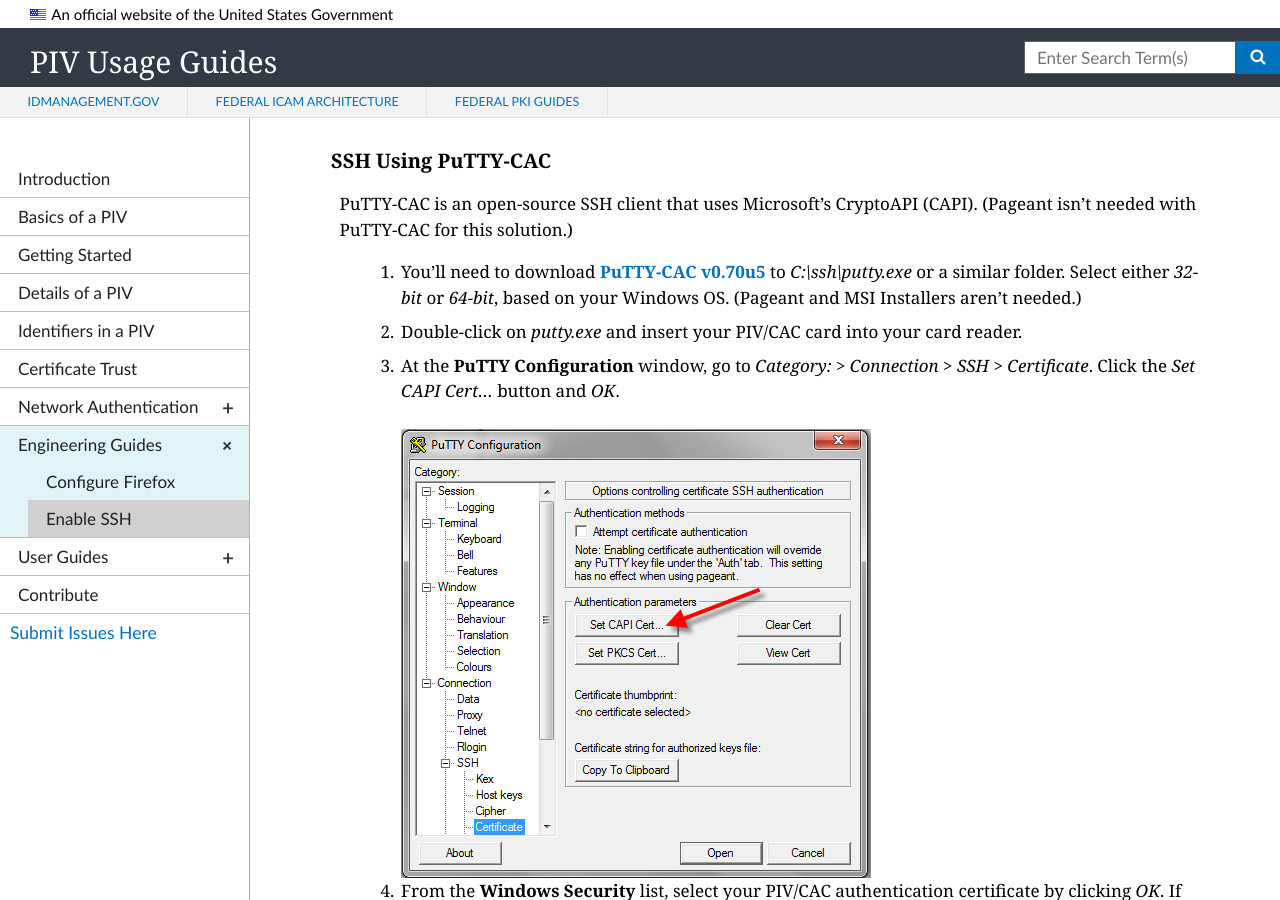
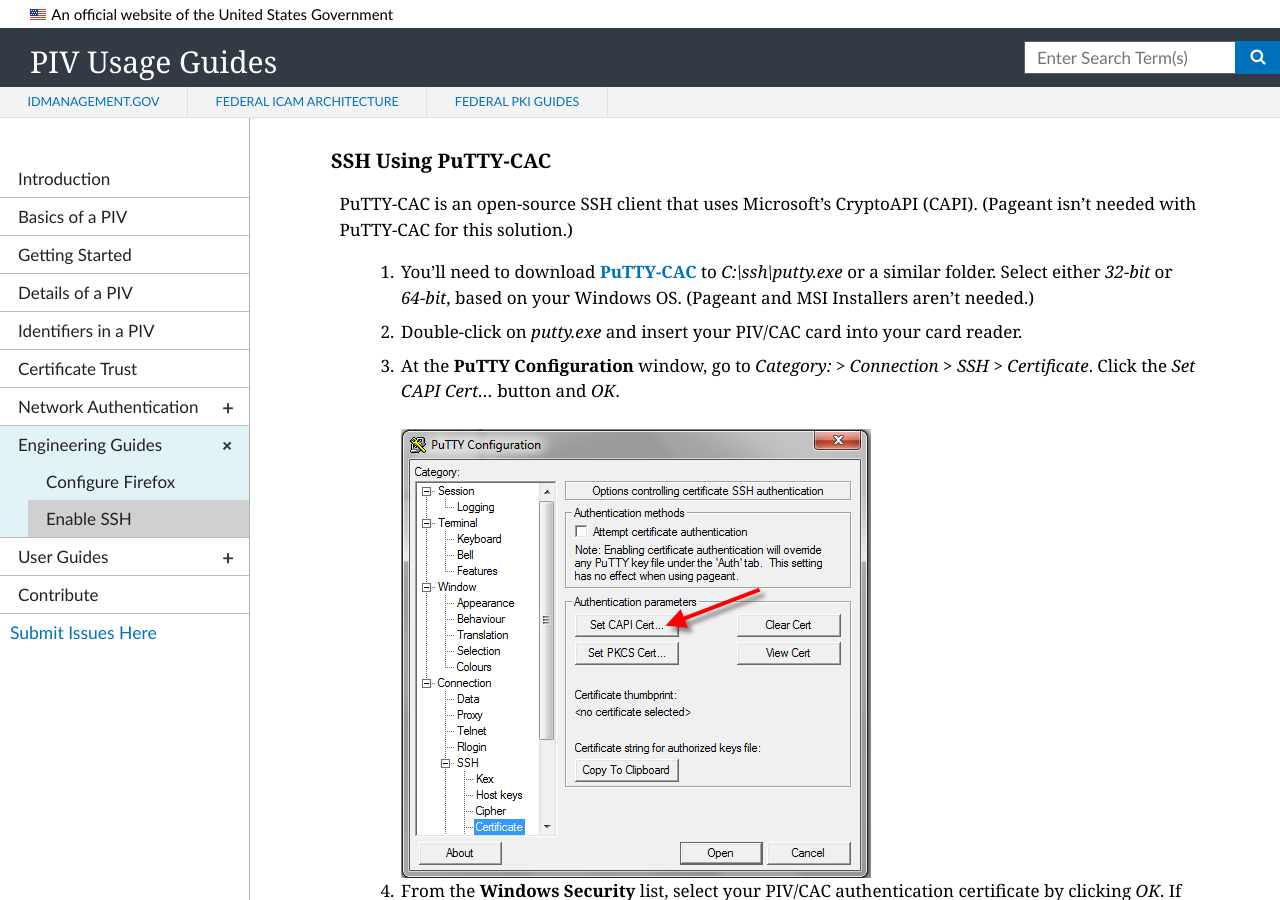
Before and after one commit to GSA/piv-guides, a Jekyll site: the page built from _engineering/02_ssh.md, in a window 1280 px wide and 900 px high, scrolled down 939 px. Built offline with Jekyll 4.4.1, drawn with Linux system fonts in a browser that asks for light colours; nearby versions of some CDN libraries; library files that are not in the unit come from our copies; a script that is not in the unit is left out.

Commit message:
Remove PuTTY CAC Specific Version Reference
- PuTTY CAC 0.71 has been released and contains security updates.  Removed specific version reference to ensure users are being advised to download the latest, most secure version.

```diff
--- a/_engineering/02_ssh.md
+++ b/_engineering/02_ssh.md
@@ -29,7 +29,7 @@
 ### SSH Using PuTTY-CAC
 
 PuTTY-CAC is an open-source SSH client that uses Microsoft's CryptoAPI (CAPI). (Pageant isn't needed with PuTTY-CAC for this solution.)
-1. You'll need to download [**PuTTY-CAC v0.70u5**](https://www.github.com/NoMoreFood/putty-cac/releases){:target="_blank"} to _C:\ssh\putty.exe_ or a similar folder. Select either _32-bit_ or _64-bit_, based on your Windows OS. (Pageant and MSI Installers aren't needed.)
+1. You'll need to download [**PuTTY-CAC**](https://www.github.com/NoMoreFood/putty-cac/releases){:target="_blank"} to _C:\ssh\putty.exe_ or a similar folder. Select either _32-bit_ or _64-bit_, based on your Windows OS. (Pageant and MSI Installers aren't needed.)
 2. Double-click on _putty.exe_ and insert your PIV/CAC card into your card reader.
 3. At the **PuTTY Configuration** window, go to _Category:_ &gt; _Connection_ &gt; _SSH_ &gt; _Certificate_. Click the _Set CAPI Cert..._ button and _OK_.
 <br><br>
```
